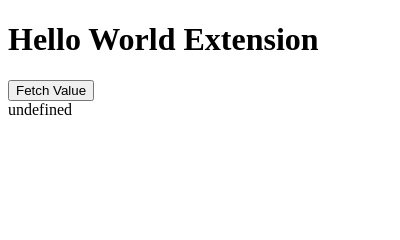
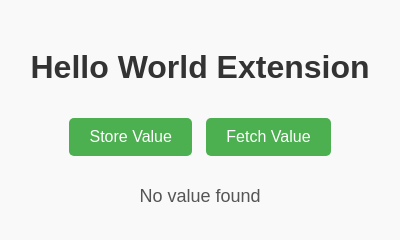
Before and after one commit to jhuhnke/leveldb-extraction, a browser extension: page hello-world-extention/popup.html in a window 400 px wide. Both pictures are taken after a click on the button "Fetch Value". Drawn offline with Linux system fonts and the light colour scheme.

Commit message:
submission

```diff
--- a/hello-world-extention/background.js
+++ b/hello-world-extention/background.js
@@ -1,5 +1,3 @@
 chrome.runtime.onInstalled.addListener(() => {
-    chrome.storage.local.set({ key: "Hello, World!" }, () => {
-      console.log("Value is set to 'Hello, World!'");
-    });
-  });
+    console.log("Hello World Extension installed");
+});
--- a/hello-world-extention/popup.html
+++ b/hello-world-extention/popup.html
@@ -1,12 +1,14 @@
 <!DOCTYPE html>
 <html>
-  <head>
+<head>
     <title>Hello World Extension</title>
-    <script src="popup.js"></script>
-  </head>
-  <body>
+    <link rel="stylesheet" type="text/css" href="styles.css">
+</head>
+<body>
     <h1>Hello World Extension</h1>
+    <button id="storeButton">Store Value</button>
     <button id="fetchButton">Fetch Value</button>
     <div id="value"></div>
-  </body>
+    <script src="popup.js"></script>
+</body>
 </html>
--- a/hello-world-extention/popup.js
+++ b/hello-world-extention/popup.js
@@ -1,7 +1,20 @@
 document.addEventListener('DOMContentLoaded', () => {
+    console.log('Popup DOM fully loaded and parsed');
+
+    // Store hardcoded value when the store button is clicked
+    document.getElementById('storeButton').addEventListener('click', () => {
+        console.log('Store button clicked');
+        chrome.storage.local.set({ key: "superteam is awesome" }, () => {
+            console.log("Value is set to 'superteam is awesome'");
+        });
+    });
+
+    // Fetch value when the fetch button is clicked
     document.getElementById('fetchButton').addEventListener('click', () => {
+        console.log('Fetch button clicked');
         chrome.storage.local.get(['key'], (result) => {
-            document.getElementById('value').innerText = result.key;
+            console.log("Fetched value:", result.key);
+            document.getElementById('value').innerText = result.key || 'No value found';
         });
     });
 });
--- /dev/null
+++ b/hello-world-extention/styles.css
@@ -0,0 +1,34 @@
+body {
+    font-family: Arial, sans-serif;
+    background-color: #f9f9f9;
+    padding: 20px;
+    text-align: center;
+}
+
+h1 {
+    color: #333;
+}
+
+button {
+    background-color: #4CAF50;
+    color: white;
+    border: none;
+    padding: 10px 20px;
+    text-align: center;
+    text-decoration: none;
+    display: inline-block;
+    font-size: 16px;
+    margin: 10px 5px;
+    cursor: pointer;
+    border-radius: 5px;
+}
+
+button:hover {
+    background-color: #45a049;
+}
+
+#value {
+    margin-top: 20px;
+    font-size: 18px;
+    color: #555;
+}
```
Also changed, not shown: value-extraction-script/fetch-value.js (deleted, +0 -29 lines), README.md, hello-world-extention/manifest.json.
